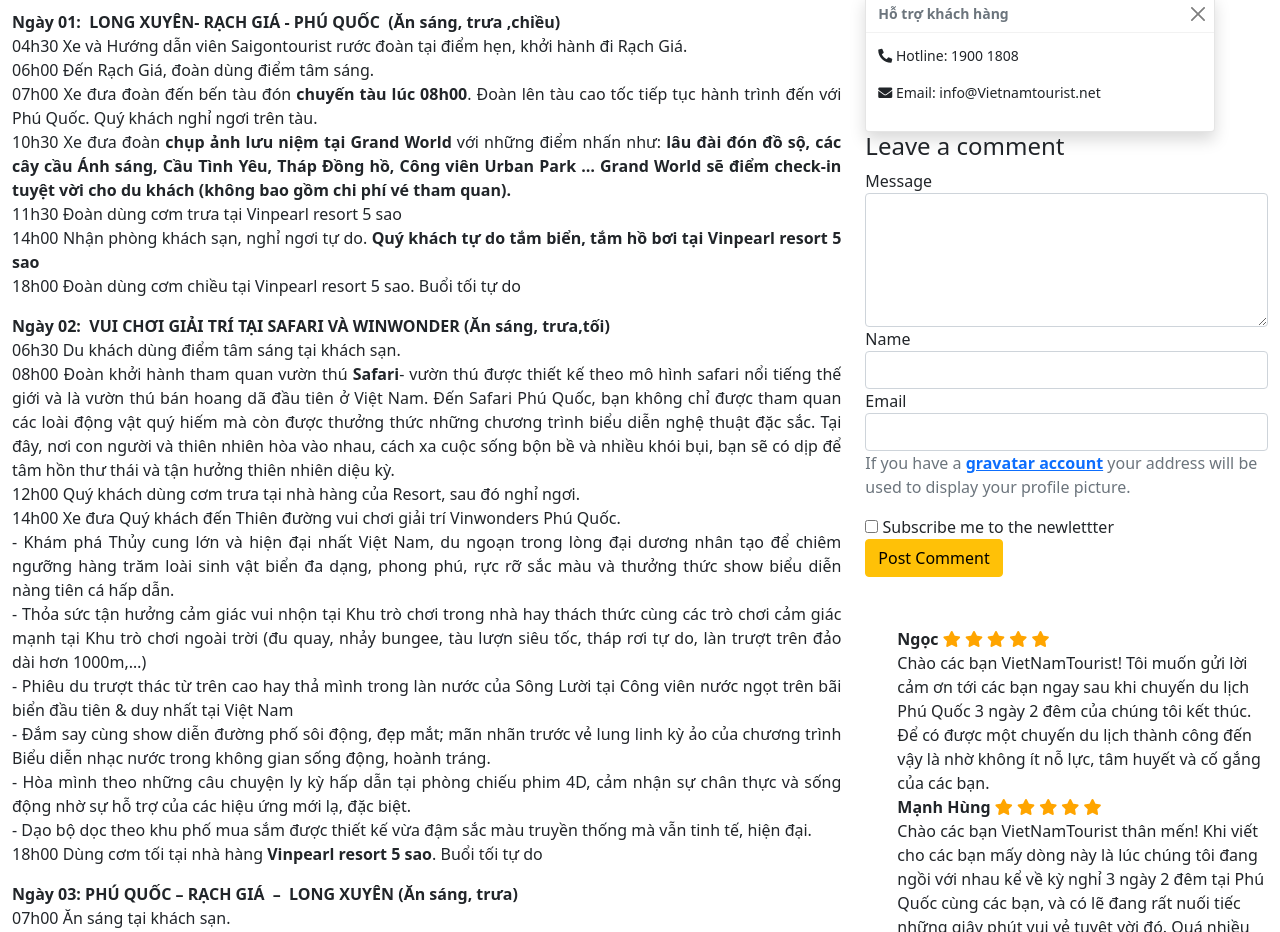
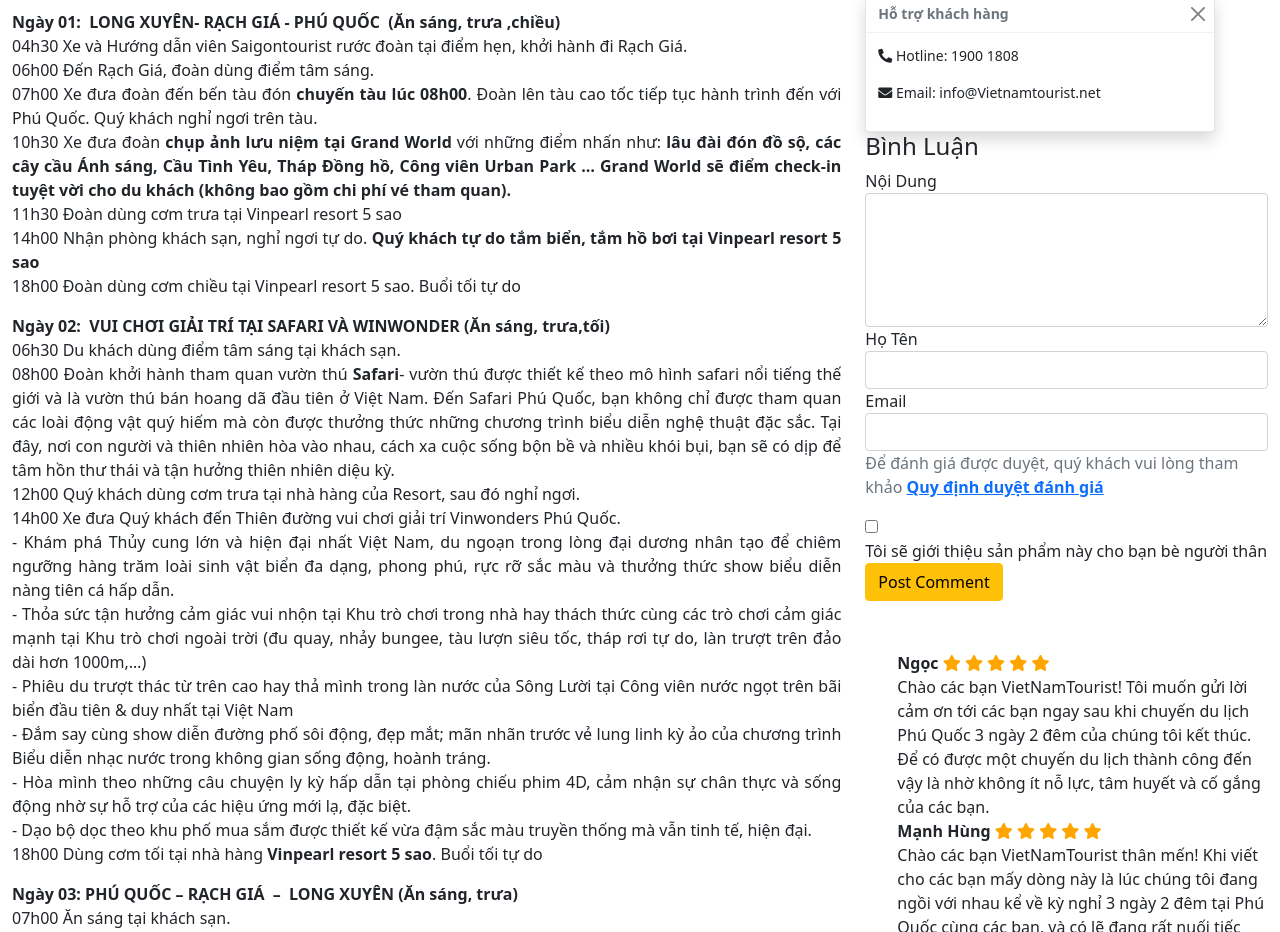
Before and after one commit to nhanne/VietNamTourist, a plain HTML site: page sanpham.html in a window 1280 px wide. Shown: the part 783-1715 px from the top of the page. Drawn offline with nearby package versions, Linux system fonts and the light colour scheme.

Commit message:
Update sanpham.html

```diff
--- a/sanpham.html
+++ b/sanpham.html
@@ -187,14 +187,14 @@
                 <div>
                     <form id="algin-form">
                         <div class="form-group">
-                            <h4>Leave a comment</h4> <label for="message">Message</label> <textarea name="msg" id="" msg cols="30" rows="5" class="form-control"></textarea>
+                            <h4>Bình Luận</h4> <label for="message">Nội Dung</label> <textarea name="msg" id="" msg cols="30" rows="5" class="form-control"></textarea>
                         </div>
-                        <div class="form-group"> <label for="name">Name</label> <input type="text" name="name" id="fullname" class="form-control"> </div>
+                        <div class="form-group"> <label for="name">Họ Tên</label> <input type="text" name="name" id="fullname" class="form-control"> </div>
                         <div class="form-group"> <label for="email">Email</label> <input type="text" name="email" id="email" class="form-control"> </div>
                         <div class="form-group">
-                            <p class="text-secondary">If you have a <a href="#" class="alert-link">gravatar account</a> your address will be used to display your profile picture.</p>
+                            <p class="text-secondary">Để đánh giá được duyệt, quý khách vui lòng tham khảo <a href="#" class="alert-link">Quy định duyệt đánh giá</a> </p>
                         </div>
-                        <div class="form-inline"> <input type="checkbox" name="check" id="checkbx" class="mr-1"> <label for="subscribe">Subscribe me to the newlettter</label> </div>
+                        <div class="form-inline"> <input type="checkbox" name="check" id="checkbx" class="mr-1"> <label for="subscribe">Tôi sẽ giới thiệu sản phẩm này cho bạn bè người thân</label> </div>
                         <div class="form-group"> <button type="button" id="post" class="btn btn-warning">Post
                                 Comment</button> </div>
                     </form>
```
